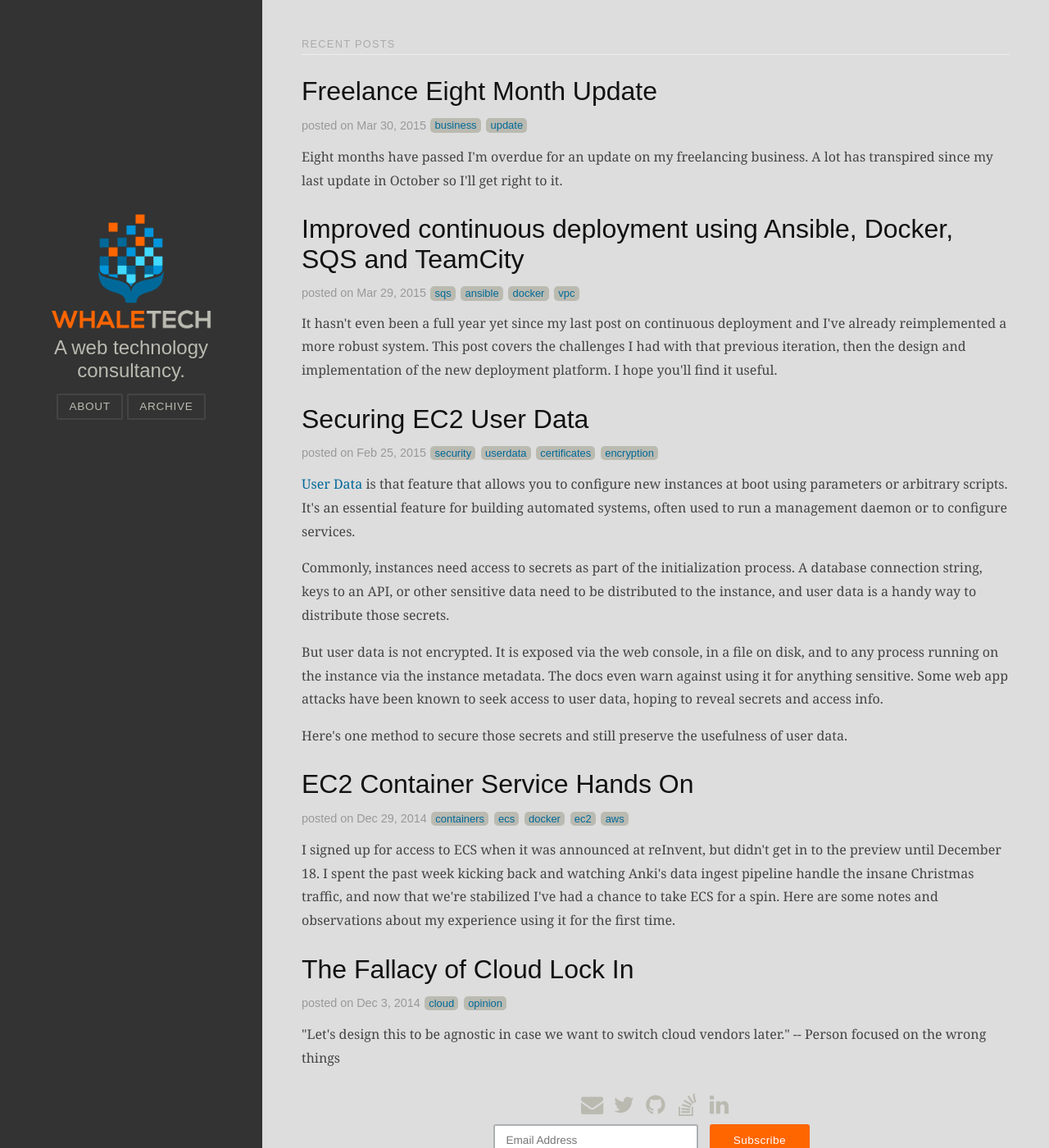
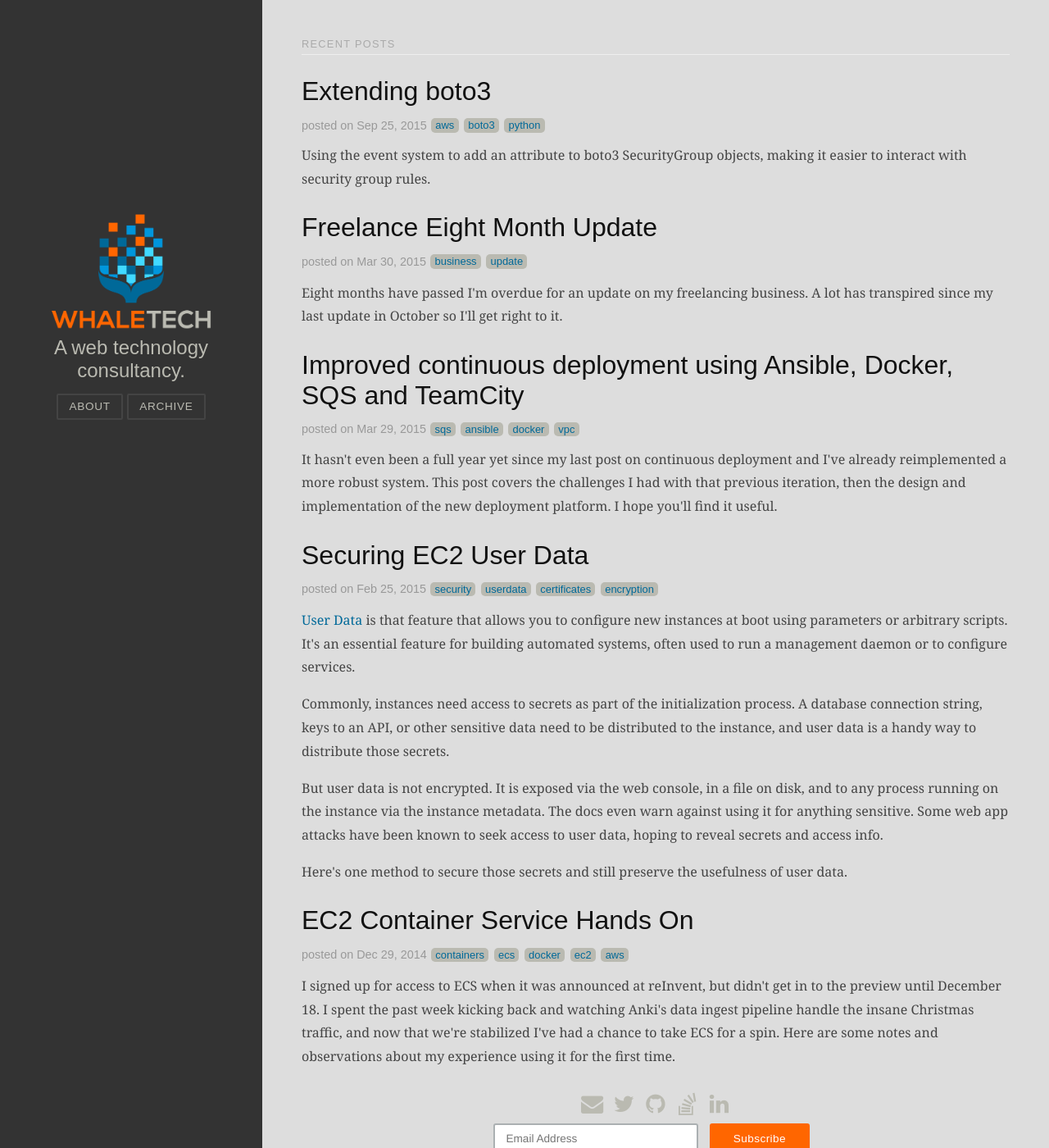
Before and after one commit to bwhaley/whaletech.co, a Jekyll site: the page built from index.html, in a window 1280 px wide and 1400 px high. Shown: the whole window at 82% size. Built offline with Jekyll 4.4.1, drawn with Linux system fonts in a browser that asks for light colours; comment, search, counter and statistics services are not loaded; some of the changed lines change nothing that is shown.

Commit message:
Extending boto3

```diff
--- /dev/null
+++ b/_posts/2015-09-25-extending-boto3.md
@@ -0,0 +1,263 @@
+---
+layout: post
+title: "Extending boto3"
+excerpt: "Using the event system to add an attribute to boto3 SecurityGroup objects, making it easier to interact with security group rules."
+modified: 2015-09-25
+comments: true
+tags: [aws, boto3, python]
+---
+[boto](https://github.com/boto/boto), the esteemed Python SDK for the AWS API, is being retired in favor of [boto3](https://github.com/boto/boto3), which has been deemed "stable and recommended for general use." There are at least two big enhancements in boto3:
+
+1. Interfaces to AWS are driven automatically by [JSON service descriptions](https://github.com/boto/botocore/tree/develop/botocore/data) rather than hand-coded. As a result, the features provided by the SDK are both more current and more portable since SDKs in many languages can use the same JSON descriptions.
+2. *Resources*, *collections* and related high-level interfaces offer a more pythonic and object-oriented experience for interacting with AWS.
+
+In August, AWS released the [Extensibility Guide](http://boto3.readthedocs.org/en/latest/guide/events.html) for boto3. Quoting the guide:
+
+> All of Boto3's resource and client classes are generated at runtime. This means that you cannot directly inherit and then extend the functionality of these classes because they do not exist until the program actually starts running. However it is still possible to extend the functionality of classes through Boto3's event system.
+
+The documentation goes on to give some trivial examples, but it still wasn't immediately obvious to me, a relative Python neophyte, how to use this in my own development. I recently had a project where the ability to extend boto3 would simplify my code, and I'd like to share what I did.
+
+## Problem Statement
+Many of my clients have complex applications with several AWS VPCs, external networks, and a lot of moving parts with many teams managing the various systems. I am often hired to help with the design and the security of these environments, and in that role I end up doing a lot of vulnerability assessment work.
+
+Assessments require a lot of data collection about the network architecture, security group structure, permissions, and other settings in the environment. Previously I spent a lot of time clicking through the console and making notes, a tedious process that was both time consuming and error prone.
+
+I set about coding up a tool to collect as much of the data as possible automatically, and also to draw some conclusions about the security of the system based on the data. I learned how simple it is to extend boto3 using the event system.
+
+## An Example: Security Group Rules
+The `ec2.SecurityGroup` class in boto3 contain an `IpPermissions` attribute that represents the group's inbound rules. The attribute is a list of rules in JSON format, looking something like this:
+
+    IpPermissions=[
+        {
+            'IpProtocol': 'string',
+            'FromPort': 123,
+            'ToPort': 123,
+            'UserIdGroupPairs': [
+                {
+                    'UserId': 'string',
+                    'GroupName': 'string',
+                    'GroupId': 'string'
+                },
+            ],
+            'IpRanges': [
+                {
+                    'CidrIp': 'string'
+                },
+            ],
+            'PrefixListIds': [
+                {
+                    'PrefixListId': 'string'
+                },
+            ]
+        }
+    ]
+
+
+I wanted to analyze the rules, and converting this JSON blob to a proper Python object would allow me to work with individual rules more easily.
+
+To do this, I extend boto3 with two classes: `SecurityGroupRules`, used to add an attribute called `rules` to `SecurityGroup`, and then `SecurityGroupRule` (note singular vs plural) to represent a single rule. The `rules` attribute can be created when the object is initialized. Something like this:
+
+{% highlight python linenos %}
+class SecurityGroupRules(object):
+    def __init__(self, *args, **kwargs):
+        """Adds the attribute `rules` to SecurityGroup. `rules` is a list of
+        SecurityGroupRule objects.
+        """
+        super(SecurityGroupRules, self).__init__(*args, **kwargs)
+        self.rules = self.ip_permissions
+
+    @property
+    def rules(self):
+        return self._rules
+
+    @rules.setter
+    def rules(self, ip_permissions):
+        if type(ip_permissions) is not list:
+            raise TypeError("Expected list, found %s" % type(ip_permissions))
+        self._rules = []
+        for rule in ip_permissions:
+            protocol = rule.get('IpProtocol')
+            from_port = rule.get('FromPort')
+            to_port = rule.get('ToPort')
+            source_groups = []
+            for source_group in rule.get('UserIdGroupPairs'):
+                source_groups.append(SourceGroup(user_id=source_group.get('UserId'),
+                                                 group_name=source_group.get('GroupName'),
+                                                 group_id=source_group.get('GroupId')))
+            cidr_ranges = []
+            for ip_range in rule.get('IpRanges'):
+                cidr_ranges.append(ip_range['CidrIp'])
+            prefix_lists = []
+            for pfx in rule.get('PrefixListIds'):
+                prefix_lists.append(pfx['PrefixListId'])
+            self._rules.append(SecurityGroupRule(protocol=protocol,
+                                                 from_port=from_port,
+                                                 to_port=to_port,
+                                                 source_groups=source_groups,
+                                                 cidr_ranges=cidr_ranges,
+                                                 prefix_lists=prefix_lists))
+{% endhighlight %}
+
+
+The setter method extracts the fields from the `ip_permissions` JSON blob and creates a `SecurityGroupRule` object for every rule.
+
+`SecurityGroupRule` looks like:
+
+{% highlight python linenos %}
+from collections import namedtuple
+SourceGroup = namedtuple('SourceGroup', 'user_id group_name group_id')
+CidrRange = namedtuple('CidrRange', 'cidr')
+PrefixList = namedtuple('PrefixList', 'prefix_list')
+PROTOCOLS = [
+    '-1',
+    'tcp',
+    'udp',
+    'icmp'
+]
+
+class SecurityGroupRule(object):
+    def __init__(self, protocol, from_port=None, to_port=None, source_groups=None, cidr_ranges=None, prefix_lists=None):
+        """See also http://boto3.readthedocs.org/en/latest/reference/services/ec2.html#securitygroup
+        """
+        self.protocol = protocol
+        self.from_port = from_port
+        self.source_groups = source_groups
+        self.cidr_ranges = cidr_ranges
+        self.prefix_lists = prefix_lists
+        self.snoop_findings = None
+
+    @property
+    def protocol(self):
+        return self._protocol
+
+    @protocol.setter
+    def protocol(self, value):
+        if value not in PROTOCOLS:
+            raise TypeError('Encountered an unknown protocol %s' % value)
+        self._protocol = value
+
+    @property
+    def from_port(self):
+        return self._from_port
+
+    @from_port.setter
+    def from_port(self, value=None):
+        if not value or port_is_valid(value):
+            self._from_port = value
+        else:
+            raise TypeError('Encountered an unknown port %s' % value)
+    @property
+    def to_port(self):
+        return self._to_port
+
+    @to_port.setter
+    def to_port(self, value=None):
+        if not value or port_is_valid(value):
+            self._to_port = value
+        else:
+            raise TypeError('Encountered an unknown port %s' % value)
+
+    @property
+    def source_groups(self):
+        return self._source_groups
+
+    @source_groups.setter
+    def source_groups(self, values):
+        """List of SourceGroup() named tuples
+        """
+        if values:
+            for v in values:
+                if not isinstance(v, SourceGroup):
+                    raise TypeError('Expect a list of source groups but found %s' % v)
+        self._source_groups = values
+
+    @property
+    def cidr_ranges(self):
+        return self._cidr_ranges
+
+    @cidr_ranges.setter
+    def cidr_ranges(self, values):
+        """List of CidrRange() named tuples
+        """
+        valid_cidr = "^(([0-9]|[1-9][0-9]|1[0-9]{2}|2[0-4][0-9]|25[0-5])\.){3}([0-9]|[1-9][0-9]|1[0-9]{2}|2[0-4][0-9]|25[0-5])(\/([0-9]|[1-2][0-9]|3[0-2]))$"
+        if values:
+            for v in values:
+                if not re.match(valid_cidr, v):
+                    raise TypeError('Expect a valid CIDR IP range but found %s' % v)
+        self._cidr_ranges = values
+
+    @property
+    def prefix_lists(self):
+        return self._prefix_lists
+
+    @prefix_lists.setter
+    def prefix_lists(self, values):
+        """List of PrefixList() named tuples
+        """
+        if values:
+            for v in values:
+                if not isinstance(v, PrefixList):
+                    raise TypeError('Expect a list of PrefixList() but found %s' % str(v))
+        self._prefix_lists = values
+
+def port_is_valid(port):
+    return isinstance(port, int) and (port == -1 or 1 <= port <= 65535)
+
+{% endhighlight %}
+
+Great, so how do we use these classes? Enter the event system magic: register the `SecurityGroupRules` class to be added when boto3 instantiates a `SecurityGroup`.
+
+{% highlight python linenos %}
+def get_ec2_handle():
+    session = Session()
+    session.events.register('creating-resource-class.ec2.SecurityGroup', add_custom_sg_class)
+    return session.resource('ec2')
+
+def add_custom_sg_class(base_classes, **kwargs):
+    base_classes.insert(0, SecurityGroupRules)
+{% endhighlight %}
+
+Whenever a SecurityGroup object is created using the handle returned from `get_ec2_handle()`, SecurityGroupRules will also be instantiated. As a trivial example:
+
+{% highlight python linenos %}
+ec2_handle = get_ec2_handle()
+
+# Get all the instances in an account
+# Use list() to force boto3 to make calls to AWS now
+# May take a some time if there are many instances!
+instances = list(ec2_handle.instances.all())
+
+# Get a unique list of security groups from all in-scope instances
+all_groups = []
+for i in instances:
+    for sg_id in i.security_group_ids:
+        all_groups.append(sg_id)
+
+all_groups = set(all_groups)
+
+security_groups = []
+for sg_id in all_groups:
+    security_groups.append(ec2_handle.SecurityGroup(sg_id))
+{% endhighlight %}
+
+`security_groups` is a list of `SecurityGroup` objects, each of which has a `rules` attribute that is a list of `SecurityGroupRule` objects. It's now trivial to list all rules in all groups:
+
+{% highlight python linenos %}
+for sg in security_groups:
+  for rule in sg.rules:
+    print rule.protocol
+{% endhighlight %}
+
+
+We can also easily search the rules for insecure configurations, which is more detail than I planned for this post. So what's considered an insecure configuration? Well that's also not really the point of the post, but since you've asked my opinion...
+
+* All ports to the zero network (0.0.0.0/0) (obvious)
+* Any ports to the zero network should at least be noted
+* Access to all or many ports for a large CIDR range, where large is my somewhat arbitrary definition - `/24` or larger.
+
+The idea is that even internal to a VPC, security groups should be as restrictive as possible.
+
+## Wrapping Up
+The boto3 event system is a novel approach to allow more pythonic interactions with AWS resources. This example showed how to essentially subclass `ec2.SecurityGroup` to allow better analysis of rules. I also subclass `ec2.Instance` to extract additional instance properties which aren't immediately available, like IAM policies and instance userdata.
+
+Please hassle me in the comments or [on teh Twitter](https://twitter.com/iAmTheWhaley) about how bad my Python code is or to correct/clarify anything. Thanks for reading.
--- a/_sass/_blog.scss
+++ b/_sass/_blog.scss
@@ -23,6 +23,11 @@ a:focus {
 h1 {
   font-family: sans-serif;
   font-weight: bold;
+}
+
+h2 {
+  font-family: sans-serif;
+  font-weight: lighter;
 }
 
 h2 a {
```
